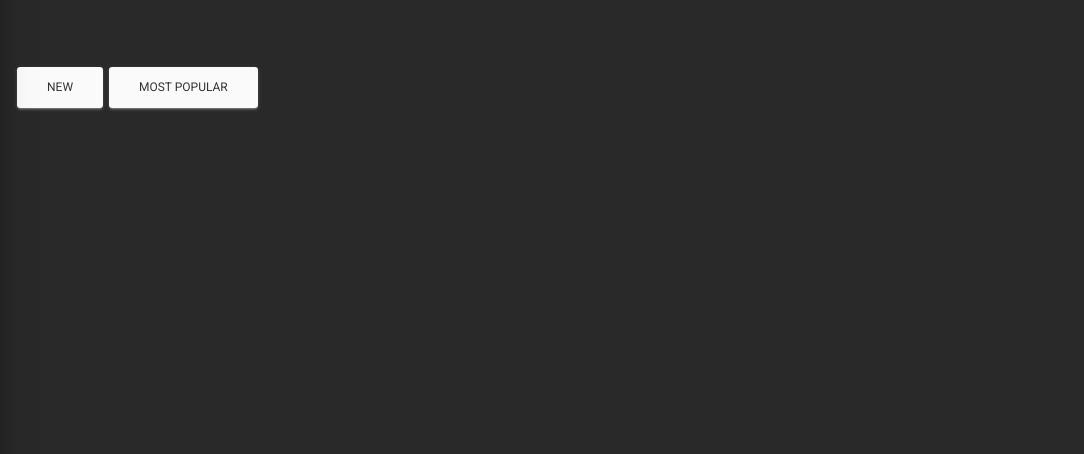
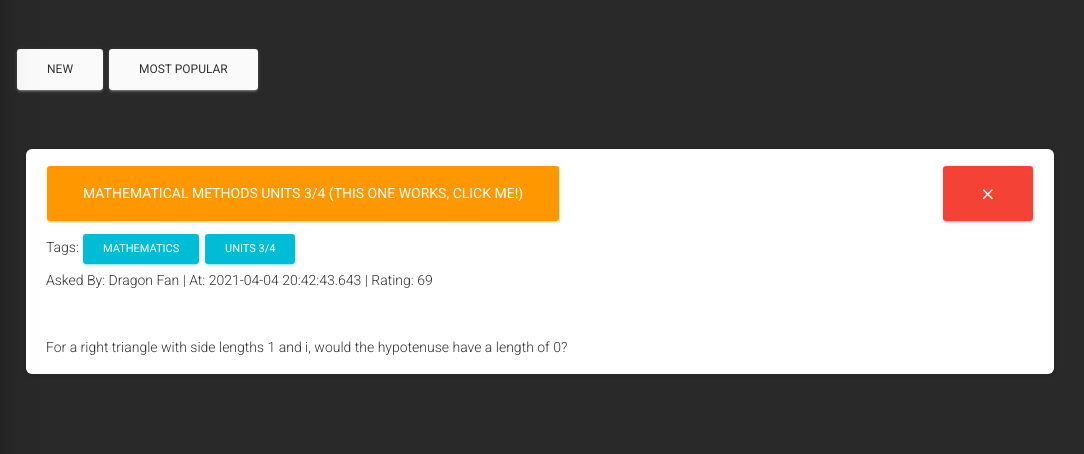
Before and after one commit to jw-way/hackiethon2021, a website: page explore.html in a window 1280 px wide. Shown: the part 257-711 px from the top of the page, 196-1280 px from the left. Drawn offline with nearby package versions, Linux system fonts and the light colour scheme; no server answers.

Commit message:
Minor Fixes.

```diff
--- a/explore.html
+++ b/explore.html
@@ -76,7 +76,8 @@
                     });
                     parsedData = parsedData.slice(0, 10);
 
-                    var cards = '';
+                    let b = document.getElementById('question-cards');
+                    b.innerHTML = '';
                     parsedData.forEach(element => {
                         var tags = ''
                         if (element.tags !== null)
@@ -87,7 +88,7 @@
                             });
                         }
 
-                        cards +=
+                        b.innerHTML +=
                         `
                         <div class="question-card"><div class="card">
                             <div class="card-header">
@@ -107,7 +108,6 @@
                         </div></div>
                         `;
                     });
-                    document.getElementById('question-cards').innerHTML = cards;
                 });
             }
             function deleteQuestion(contentStr)
@@ -157,9 +157,9 @@
             <hr>
             <br>
 
-            <form class="wide-transition" action="#" onsubmit="searchForQuestions()">
+            <div class="wide-transition">
                 <input id="search-input" type="text" placeholder="Search..." name="search">
-            </form>
+            </div>
 
             <form onsubmit="let t = document.getElementById('tag-input').value; if (t !== '') addTag(t); return false;">
                 <button class="btn btn-primary">
@@ -200,9 +200,30 @@
 
             <br><br>
 
-            <div class="cards"><div class="row" id="question-cards">
+            <div class="cards">
+                <div class="question-card"><div class="card">
+                    <div class="card-header">
+                        <h3 class="card-title">
+                            <a href="actualquestion.html"><button class="btn btn-warning btn-lg">Mathematical Methods Units 3/4 (This One Works, Click Me!)</button></a>
+                            <button class="btn btn-danger btn-lg right-align"><i class="material-icons">close</i></button>
+                        </h3>
+                        <p class="category">
+                            Tags:
+                            <a href="#"><button class="btn btn-info btn-sm">Mathematics</button></a>
+                            <a href="#"><button class="btn btn-info btn-sm">Units 3/4</button></a>
+                            <br>
+                            Asked By: Dragon Fan | At: 2021-04-04 20:42:43.643 | Rating: 69
+                        </p>
+                    </div>
+                    <div class="card-body">
+                        For a right triangle with side lengths 1 and i, would the hypotenuse have a length of 0?
+                    </div>
+                </div>
 
-            </div></div>
+                <div class="row" id="question-cards">
+                </div>
+
+            </div>
 
         </div>
 
```
Also changed, not shown: index.html (+2 -1 lines).
